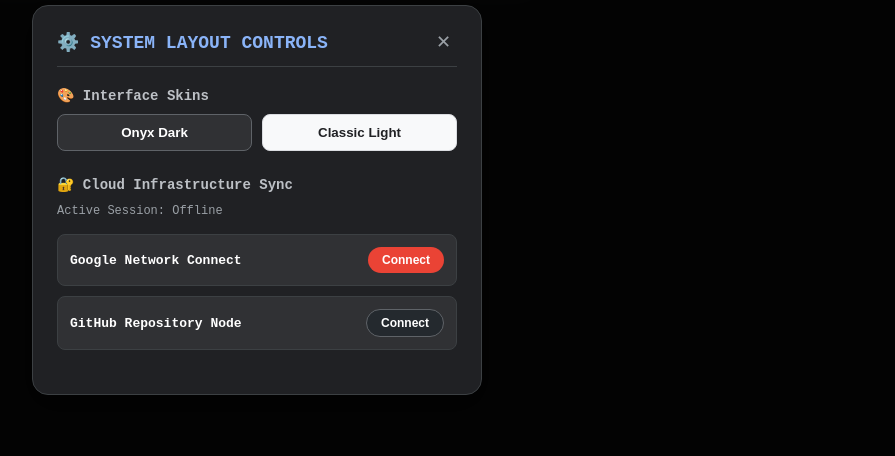
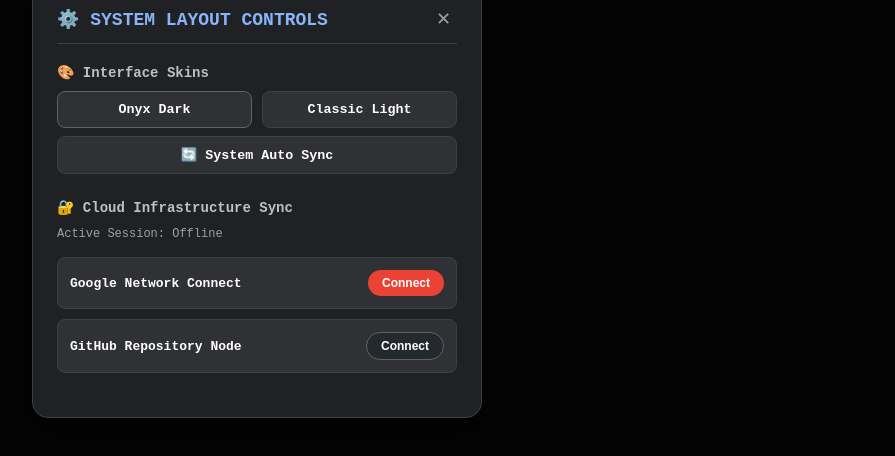
Before and after one commit to loganbaezmelo-dot/Loaigle, a website: page public/index.html in a window 1280 px wide. Both pictures are taken after a click on the button "⚙️". Shown: the part 200-656 px from the top of the page, without its empty margins (383-1278 px from the left). Drawn offline with Linux system fonts and the light colour scheme; no server answers.

Commit message:
Update index.html

```diff
--- a/public/index.html
+++ b/public/index.html
@@ -36,9 +36,12 @@
 
             <div style="margin-bottom: 25px;">
                 <h4 style="color: #bdc1c6; margin: 0 0 10px 0; font-size: 14px;">🎨 Interface Skins</h4>
-                <div style="display: flex; gap: 10px;">
-                    <button onclick="setThemeStyle('dark')" style="flex: 1; background: #303134; color: #fff; border: 1px solid #5f6368; padding: 10px; border-radius: 8px; cursor: pointer; font-weight: bold;">Onyx Dark</button>
-                    <button onclick="setThemeStyle('light')" style="flex: 1; background: #f8f9fa; color: #202124; border: 1px solid #dadce0; padding: 10px; border-radius: 8px; cursor: pointer; font-weight: bold;">Classic Light</button>
+                <div style="display: flex; flex-direction: column; gap: 8px;">
+                    <div style="display: flex; gap: 10px;">
+                        <button id="theme-btn-dark" onclick="setThemeStyle('dark')" style="flex: 1; background: #303134; color: #fff; border: 1px solid #5f6368; padding: 10px; border-radius: 8px; cursor: pointer; font-weight: bold; font-family: monospace;">Onyx Dark</button>
+                        <button id="theme-btn-light" onclick="setThemeStyle('light')" style="flex: 1; background: #303134; color: #fff; border: 1px solid #3c4043; padding: 10px; border-radius: 8px; cursor: pointer; font-weight: bold; font-family: monospace;">Classic Light</button>
+                    </div>
+                    <button id="theme-btn-auto" onclick="setThemeStyle('auto')" style="background: #303134; color: #fff; border: 1px solid #3c4043; padding: 10px; border-radius: 8px; cursor: pointer; font-weight: bold; font-family: monospace; text-align: center;">🔄 System Auto Sync</button>
                 </div>
             </div>
 
@@ -56,7 +59,7 @@
                     <button id="settings-btn-github" style="padding: 6px 14px; border-radius: 20px; font-size: 12px; font-weight: bold; cursor: pointer; border: 1px solid #5f6368; background: #24292e; color: white;">Connect</button>
                 </div>
 
-                <button id="settings-btn-save" style="display: none; background: #34a853; color: #fff; border: none; padding: 12px 15px; width: 100%; border-radius: 24px; cursor: pointer; font-weight: bold; margin-top: 10px; text-align: center;">Push Local Configs to Cloud Matrix</button>
+                <button id="settings-btn-save" style="display: none; background: #34a853; color: #fff; border: none; padding: 12px 15px; width: 100%; border-radius: 24px; cursor: pointer; font-weight: bold; margin-top: 10px; text-align: center; font-family: monospace;">Push Local Configs to Cloud Matrix</button>
             </div>
 
         </div>
```
